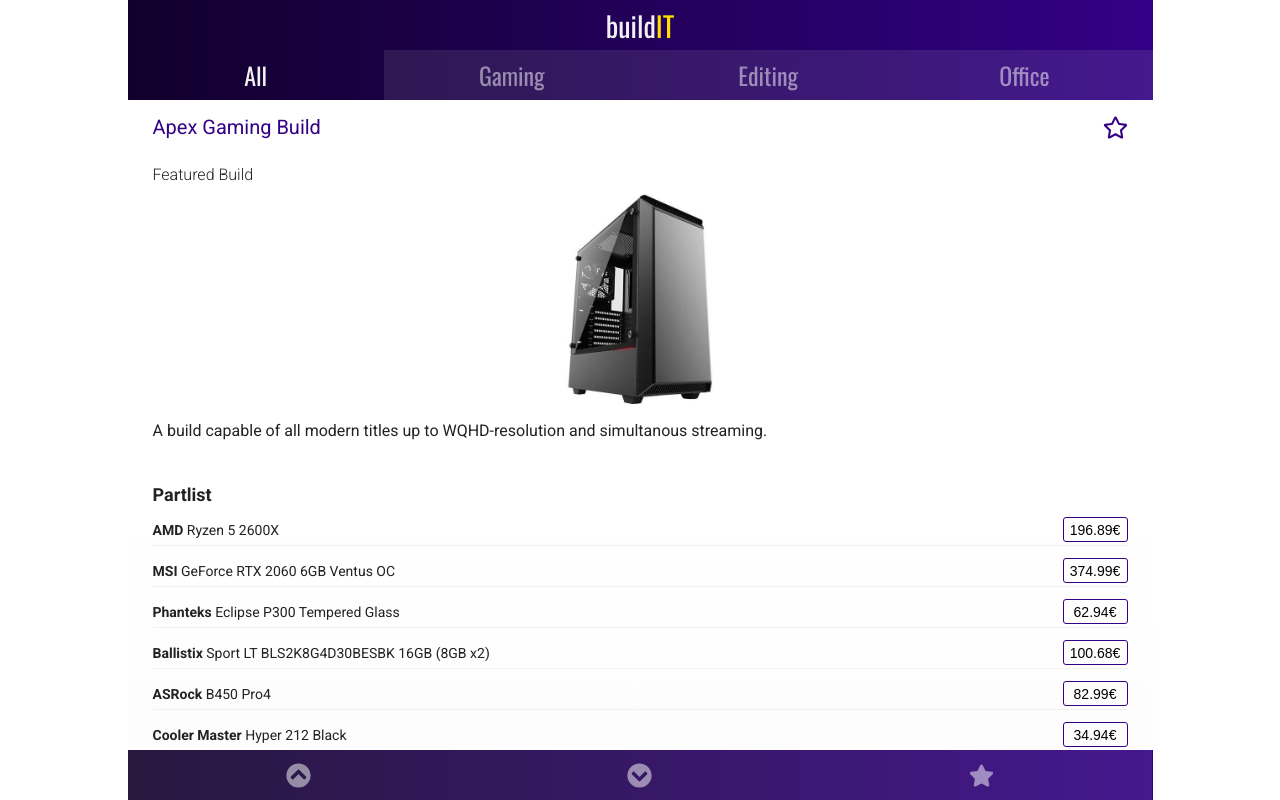
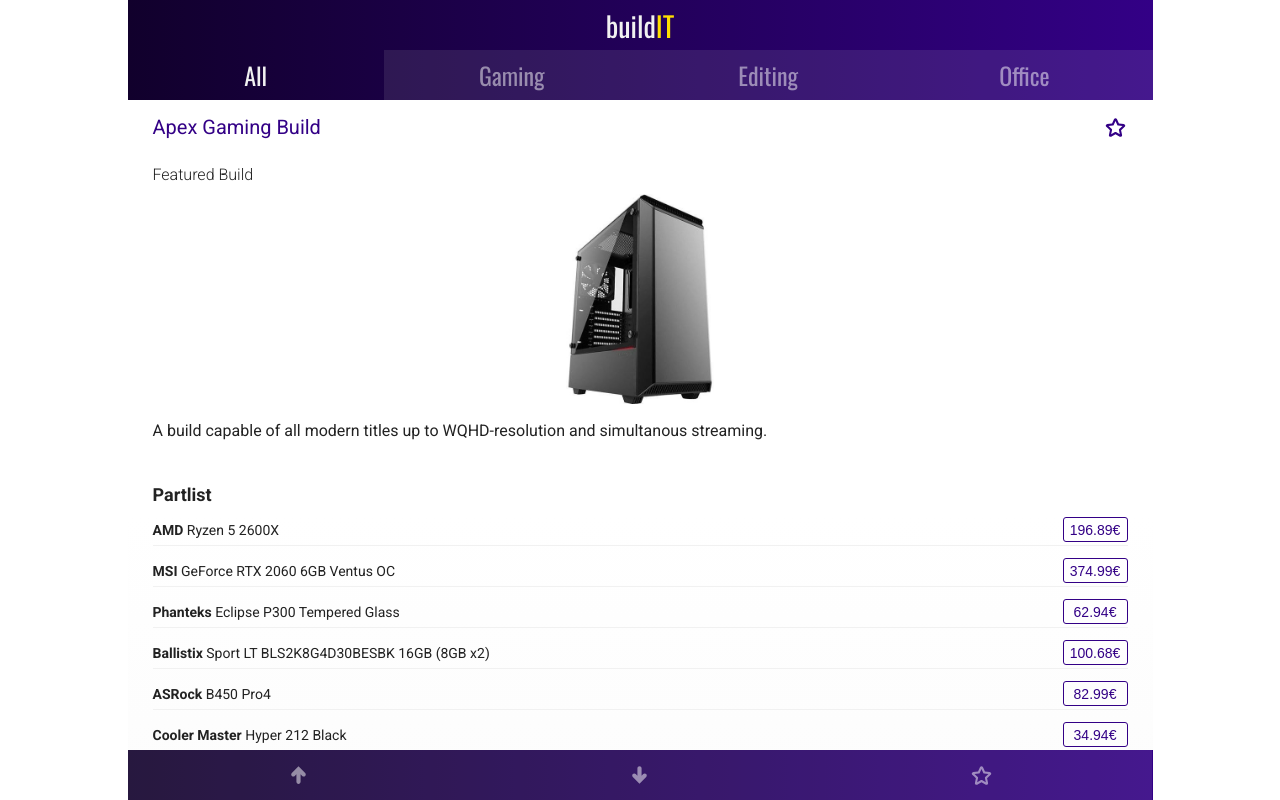
Before and after one commit to peterhelmke/pcbuilds, a React (Create React App) app: page / in a window 1280 px wide. Built offline with nearby package versions, Linux system fonts and the light colour scheme.

Commit message:
Add Sort functionality to Footer

```diff
--- a/src/app/App.js
+++ b/src/app/App.js
@@ -25,7 +25,7 @@
     {
       title: 'Apex Gaming Build',
       subtitle: 'Featured Build',
-      image: 'images/phanteksp300tgbk.jpg',
+      image: '../images/phanteksp300tgbk.jpg',
       keyFacts:
         'A build capable of all modern titles up to WQHD-resolution and simultanous streaming.',
       parts: [
@@ -86,7 +86,9 @@
           partAsin: 'asin.B06WV7Z1ZW',
         },
       ],
-      total: 2,
+      total: () => {
+        return cards[0].parts.reduce((a, b) => a + b.partPrice, 0)
+      },
       category: 'gaming',
       bookmarked: false,
     },
@@ -94,7 +96,7 @@
     {
       title: 'AMD Workstation Build',
       subtitle: 'Edit like a Pro!',
-      image: 'images/fractaldesignmeshifyctg.jpg',
+      image: '../images/fractaldesignmeshifyctg.jpg',
       keyFacts: 'Commander Eilo am Start!',
       parts: [
         {
@@ -122,39 +124,41 @@
           partManufacturer: 'Ballistix',
           partName: 'Sport LT BLS2K8G4D30BESBK 16GB (8GB x2)',
           partPrice: 100.68,
-          partUrl: 'https://amzn.to/2TBcmmL',
+          partUrl: 'https:amzn.to/2TBcmmL',
           partAsin: 'asin.B07HP87R9J',
         },
         {
           partManufacturer: 'ASRock',
           partName: 'B450 Pro4',
           partPrice: 82.99,
-          partUrl: 'https://amzn.to/2CdKz0X',
+          partUrl: 'https:amzn.to/2CdKz0X',
           partAsin: 'asin.B07FVYKJHR',
         },
         {
           partManufacturer: 'Cooler Master',
           partName: 'Hyper 212 Black',
           partPrice: 34.94,
-          partUrl: 'https://amzn.to/2Cg215a',
+          partUrl: 'https:amzn.to/2Cg215a',
           partAsin: 'asin.B07H9HJLG5',
         },
         {
           partManufacturer: 'SanDisk',
           partName: 'SSD PLUS 1TB',
           partPrice: 112.9,
-          partUrl: 'https://amzn.to/2XWlFMB',
+          partUrl: 'https:amzn.to/2XWlFMB',
           partAsin: 'asin.B07D998212',
         },
         {
           partManufacturer: 'Corsair',
           partName: 'TXM Gold 550W 80+ Gold',
           partPrice: 77.99,
-          partUrl: 'https://amzn.to/2O1rxjf',
+          partUrl: 'https:amzn.to/2O1rxjf',
           partAsin: 'asin.B06WV7Z1ZW',
         },
       ],
-      total: 3,
+      total: () => {
+        return cards[1].parts.reduce((a, b) => a + b.partPrice, 0)
+      },
       category: 'editing',
       bookmarked: false,
     },
@@ -162,74 +166,76 @@
     {
       title: 'Office PC',
       subtitle: 'Bargain Build',
-      image: 'images/CoolerMasterMasterBoxE300L.jpg',
+      image: '../images/CoolerMasterMasterBoxE300L.jpg',
       keyFacts: 'Office SWAG',
       parts: [
         {
           partManufacturer: 'AMD',
           partName: 'Ryzen 5 2600X',
           partPrice: 196.89,
-          partUrl: 'https://amzn.to/2EXQxDI',
+          partUrl: 'https:amzn.to/2EXQxDI',
           partAsin: 'asin.B07B428V2L',
         },
         {
           partManufacturer: 'MSI',
           partName: 'GeForce RTX 2060 6GB Ventus OC',
           partPrice: 374.99,
-          partUrl: 'https://amzn.to/2Tzb5gc',
+          partUrl: 'https:amzn.to/2Tzb5gc',
           partAsin: 'asin.B07MJC8XKD',
         },
         {
           partManufacturer: 'Cooler Master',
           partName: 'Master Box E300L',
           partPrice: 34.99,
-          partUrl: 'https://amzn.to/2TyB3QR',
+          partUrl: 'https:amzn.to/2TyB3QR',
           partAsin: 'asin.B07C2KNP2Q',
         },
         {
           partManufacturer: 'Ballistix',
           partName: 'Sport LT BLS2K8G4D30BESBK 16GB (8GB x2)',
           partPrice: 100.68,
-          partUrl: 'https://amzn.to/2TBcmmL',
+          partUrl: 'https:amzn.to/2TBcmmL',
           partAsin: 'asin.B07HP87R9J',
         },
         {
           partManufacturer: 'ASRock',
           partName: 'B450 Pro4',
           partPrice: 82.99,
-          partUrl: 'https://amzn.to/2CdKz0X',
+          partUrl: 'https:amzn.to/2CdKz0X',
           partAsin: 'asin.B07FVYKJHR',
         },
         {
           partManufacturer: 'Cooler Master',
           partName: 'Hyper 212 Black',
           partPrice: 34.94,
-          partUrl: 'https://amzn.to/2Cg215a',
+          partUrl: 'https:amzn.to/2Cg215a',
           partAsin: 'asin.B07H9HJLG5',
         },
         {
           partManufacturer: 'SanDisk',
           partName: 'SSD PLUS 1TB',
           partPrice: 112.9,
-          partUrl: 'https://amzn.to/2XWlFMB',
+          partUrl: 'https:amzn.to/2XWlFMB',
           partAsin: 'asin.B07D998212',
         },
         {
           partManufacturer: 'Corsair',
           partName: 'TXM Gold 550W 80+ Gold',
           partPrice: 77.99,
-          partUrl: 'https://amzn.to/2O1rxjf',
+          partUrl: 'https:amzn.to/2O1rxjf',
           partAsin: 'asin.B06WV7Z1ZW',
         },
       ],
-      total: 1,
+      total: () => {
+        return cards[2].parts.reduce((a, b) => a + b.partPrice, 0)
+      },
       category: 'office',
       bookmarked: false,
     },
   ])
 
-  function bookmarkToggle(id) {
-    const card = cards.find(pcbuild => pcbuild.id === id)
+  function bookmarkToggle(title) {
+    const card = cards.find(pcbuild => pcbuild.title === title)
     const index = cards.indexOf(card)
     setCards([
       ...cards.slice(0, index),
@@ -251,6 +257,7 @@
             )}
           />
           <Route
+            exact
             path="/gaming"
             render={() => (
               <CardsRender
@@ -260,6 +267,7 @@
             )}
           />
           <Route
+            exact
             path="/editing"
             render={() => (
               <CardsRender
@@ -269,6 +277,7 @@
             )}
           />
           <Route
+            exact
             path="/office"
             render={() => (
               <CardsRender
@@ -278,6 +287,7 @@
             )}
           />
           <Route
+            exact
             path="/ascending"
             render={() => (
               <CardsRender
@@ -289,6 +299,44 @@
             )}
           />
           <Route
+            exact
+            path="/gaming/ascending"
+            render={() => (
+              <CardsRender
+                bookmarkToggle={bookmarkToggle}
+                cards={cards
+                  .filter(card => card.category === 'gaming')
+                  .sort((a, b) => parseFloat(a.total) - parseFloat(b.total))}
+              />
+            )}
+          />
+          <Route
+            exact
+            path="/editing/ascending"
+            render={() => (
+              <CardsRender
+                bookmarkToggle={bookmarkToggle}
+                cards={cards
+                  .filter(card => card.category === 'editing')
+                  .sort((a, b) => parseFloat(a.total) - parseFloat(b.total))}
+              />
+            )}
+          />
+          <Route
+            exact
+            path="/office/ascending"
+            render={() => (
+              <CardsRender
+                bookmarkToggle={bookmarkToggle}
+                cards={cards
+                  .filter(card => card.category === 'office')
+                  .sort((a, b) => parseFloat(a.total) - parseFloat(b.total))}
+              />
+            )}
+          />
+
+          <Route
+            exact
             path="/descending"
             render={() => (
               <CardsRender
@@ -300,11 +348,73 @@
             )}
           />
           <Route
+            exact
+            path="/gaming/descending"
+            render={() => (
+              <CardsRender
+                bookmarkToggle={bookmarkToggle}
+                cards={cards
+                  .filter(card => card.category === 'gaming')
+                  .sort((a, b) => parseFloat(b.total) - parseFloat(a.total))}
+              />
+            )}
+          />
+          <Route
+            exact
+            path="/editing/descending"
+            render={() => (
+              <CardsRender
+                bookmarkToggle={bookmarkToggle}
+                cards={cards
+                  .filter(card => card.category === 'editing')
+                  .sort((a, b) => parseFloat(b.total) - parseFloat(a.total))}
+              />
+            )}
+          />
+          <Route
+            exact
+            path="/office/descending"
+            render={() => (
+              <CardsRender
+                bookmarkToggle={bookmarkToggle}
+                cards={cards
+                  .filter(card => card.category === 'office')
+                  .sort((a, b) => parseFloat(b.total) - parseFloat(a.total))}
+              />
+            )}
+          />
+
+          <Route
+            exact
             path="/bookmarks"
             render={() => (
               <CardsRender
                 bookmarkToggle={bookmarkToggle}
                 cards={cards.filter(card => card.bookmarked)}
+              />
+            )}
+          />
+          <Route
+            exact
+            path="/bookmarks/ascending"
+            render={() => (
+              <CardsRender
+                bookmarkToggle={bookmarkToggle}
+                cards={cards
+                  .filter(card => card.bookmarked)
+                  .sort((a, b) => parseFloat(a.total) - parseFloat(b.total))}
+              />
+            )}
+          />
+          <Route
+            exact
+            path="/bookmarks/descending"
+            render={() => (
+              <CardsRender
+                bookmarkToggle={bookmarkToggle}
+                cards={cards
+                  .filter(card => card.bookmarked)
+                  .sort((a, b) => parseFloat(b.total) - parseFloat(a.total))}
               />
             )}
           />
--- a/src/cards/Card.js
+++ b/src/cards/Card.js
@@ -1,7 +1,7 @@
 import PropTypes from 'prop-types'
 import React from 'react'
 import styled from 'styled-components'
-import { FaRegStar, FaStar } from 'react-icons/fa'
+import { TiStarFullOutline, TiStarOutline } from 'react-icons/ti'
 import { uid } from 'react-uid'
 import CardTitle from './CardTitle'
 
@@ -84,6 +84,7 @@
   width: 65px;
   font-size: 14px;
   background: transparent;
+  color: #330086;
   border: solid 1px;
   border-color: #330086;
   border-radius: 3px;
@@ -95,7 +96,6 @@
 
 const PartPriceLink = styled.a`
   text-decoration: none;
-  color: #330086;
 `
 
 const PcBuildTotalRow = styled.div`
@@ -115,7 +115,12 @@
   height: 30px;
   color: #f1f1f1;
   border: solid 1px;
-  border-radius: 5px;
+  border-radius: 3px;
+  :hover {
+    background: transparent;
+    color: #330086;
+    border-color: #330086;
+  }
 `
 
 Card.propTypes = {
@@ -127,6 +132,7 @@
   category: PropTypes.string,
   bookmarked: PropTypes.bool,
   onBookmark: PropTypes.func,
+  total: PropTypes.func,
 }
 
 Card.defaultProps = {
@@ -137,7 +143,6 @@
 }
 
 export default function Card({
-  id,
   title,
   bookmarked,
   onBookmark,
@@ -145,16 +150,17 @@
   image,
   keyFacts,
   parts,
+  total,
 }) {
   return (
     <StyledCard>
       <PcBuildTitleContainer>
         <CardTitle title={title} />
-        <BookmarkStarContainer onClick={() => onBookmark(id)}>
+        <BookmarkStarContainer onClick={() => onBookmark(title)}>
           {bookmarked ? (
-            <FaStar color="#330086" />
+            <TiStarFullOutline color="#330086" />
           ) : (
-            <FaRegStar color="#330086" />
+            <TiStarOutline color="#330086" />
           )}
         </BookmarkStarContainer>
       </PcBuildTitleContainer>
@@ -197,14 +203,15 @@
           <PcBuildTotal type="submit" name="submit.add-to-cart">
             <strong>Total</strong>
             &nbsp;
-            {parts
-              .reduce((a, b) => a + b.partPrice, 0)
-              .toFixed(2)
-              .toLocaleString('de-DE')}
-            €
+            {total()}€
           </PcBuildTotal>
         </form>
       </PcBuildTotalRow>
     </StyledCard>
   )
 }
+
+/* {parts
+.reduce((a, b) => a + b.partPrice, 0)
+.toFixed(2)
+.toLocaleString('de-DE')} */
--- a/src/cards/CardsRender.js
+++ b/src/cards/CardsRender.js
@@ -15,6 +15,7 @@
           keyFacts={card.keyFacts}
           parts={card.parts}
           bookmarked={card.bookmarked}
+          total={card.total}
         />
       ))}
     </React.Fragment>
--- a/src/common/Footer.js
+++ b/src/common/Footer.js
@@ -1,7 +1,12 @@
 import React from 'react'
 import { NavLink } from 'react-router-dom'
 import styled from 'styled-components'
-import { FaStar, FaChevronCircleUp, FaChevronCircleDown } from 'react-icons/fa'
+import {
+  TiStarFullOutline,
+  TiStarOutline,
+  TiArrowUpThick,
+  TiArrowDownThick,
+} from 'react-icons/ti'
 
 const FooterNav = styled.nav`
   display: grid;
@@ -10,7 +15,7 @@
   background: linear-gradient(to right, #11002c, #330086);
 `
 
-const FooterNavLink = styled(NavLink)`
+const FooterSortLink = styled(NavLink)`
   display: flex;
   justify-content: center;
   align-items: center;
@@ -39,14 +44,68 @@
 export default function Footer() {
   return (
     <FooterNav>
-      <FooterNavLink to="/ascending">
-        <FaChevronCircleUp />
-      </FooterNavLink>
-      <FooterNavLink to="/descending">
-        <FaChevronCircleDown />
-      </FooterNavLink>
+      <FooterSortLink
+        to={
+          window.location.pathname === '/'
+            ? '/ascending'
+            : window.location.pathname === '/gaming'
+            ? '/gaming/ascending'
+            : window.location.pathname === '/editing'
+            ? '/editing/ascending'
+            : window.location.pathname === '/office'
+            ? '/office/ascending'
+            : window.location.pathname === '/descending'
+            ? '/ascending'
+            : window.location.pathname === '/gaming/descending'
+            ? '/gaming/ascending'
+            : window.location.pathname === '/editing/descending'
+            ? '/editing/ascending'
+            : window.location.pathname === '/office/descending'
+            ? '/office/ascending'
+            : window.location.pathname === '/bookmarks'
+            ? '/bookmarks/ascending'
+            : window.location.pathname === '/bookmarks/descending'
+            ? '/bookmarks/ascending'
+            : window.location.pathname
+        }>
+        <TiArrowUpThick />
+      </FooterSortLink>
+      <FooterSortLink
+        to={
+          window.location.pathname === '/'
+            ? '/descending'
+            : window.location.pathname === '/gaming'
+            ? '/gaming/descending'
+            : window.location.pathname === '/editing'
+            ? '/editing/descending'
+            : window.location.pathname === '/office'
+            ? '/office/descending'
+            : window.location.pathname === '/ascending'
+            ? '/descending'
+            : window.location.pathname === '/gaming/ascending'
+            ? '/gaming/descending'
+            : window.location.pathname === '/editing/ascending'
+            ? '/editing/descending'
+            : window.location.pathname === '/office/ascending'
+            ? '/office/descending'
+            : window.location.pathname === '/bookmarks'
+            ? '/bookmarks/descending'
+            : window.location.pathname === '/bookmarks/ascending'
+            ? '/bookmarks/descending'
+            : window.location.pathname
+        }>
+        <TiArrowDownThick />
+      </FooterSortLink>
       <FooterNavBookmark to="/bookmarks">
-        <FaStar />
+        {window.location.pathname === '/bookmarks' ? (
+          <TiStarFullOutline />
+        ) : window.location.pathname === '/bookmarks/ascending' ? (
+          <TiStarFullOutline />
+        ) : window.location.pathname === '/bookmarks/descending' ? (
+          <TiStarFullOutline />
+        ) : (
+          <TiStarOutline />
+        )}
       </FooterNavBookmark>
     </FooterNav>
   )
```
Also changed, not shown: src/common/Header.js (+9 -1 lines).
